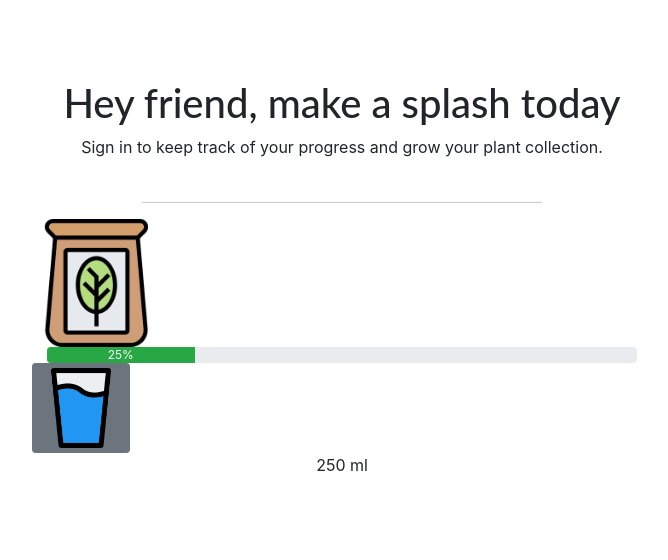
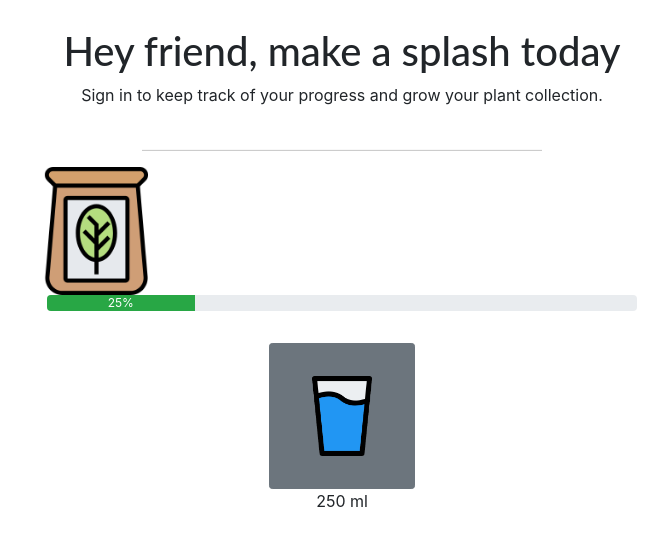
Before and after one commit to karinarigby/water-tracker, a Flask app: page /dashboard in a window 1280 px wide. Shown: the part 56-616 px from the top of the page, without its empty margins (298-966 px from the left). Run offline with Flask 2, Linux system fonts and the light colour scheme; some libraries are stand-ins or nearby versions.

Commit message:
Change watercontainer style to water-container-s

```diff
--- a/flask/app/static/css/style.css
+++ b/flask/app/static/css/style.css
@@ -71,8 +71,8 @@ p.copyright {
 }
 
 .footer, .push {
-  clear: both;
-  height: 4em;
+    clear: both;
+    height: 4em;
 }
 
 .inner {
@@ -144,6 +144,6 @@ p.copyright {
     margin-right: auto;
 }
 
-#watercontainer{
+#water-container-s{
     padding: 2rem;
     text-align: center;}
```
